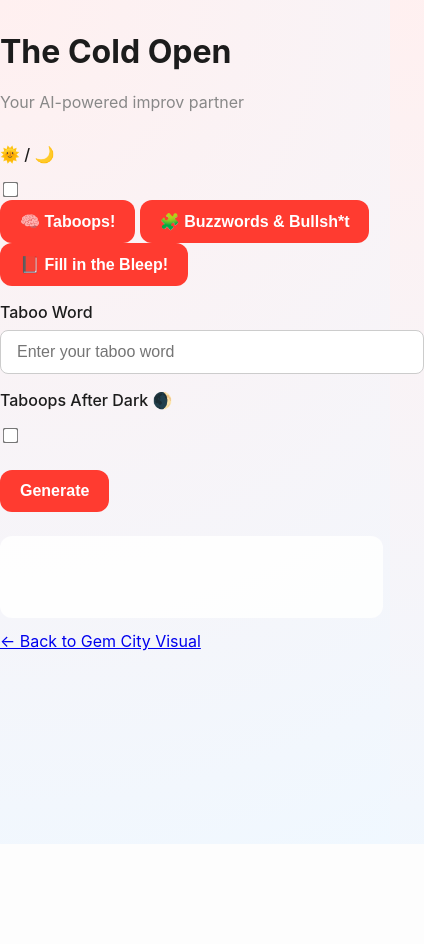
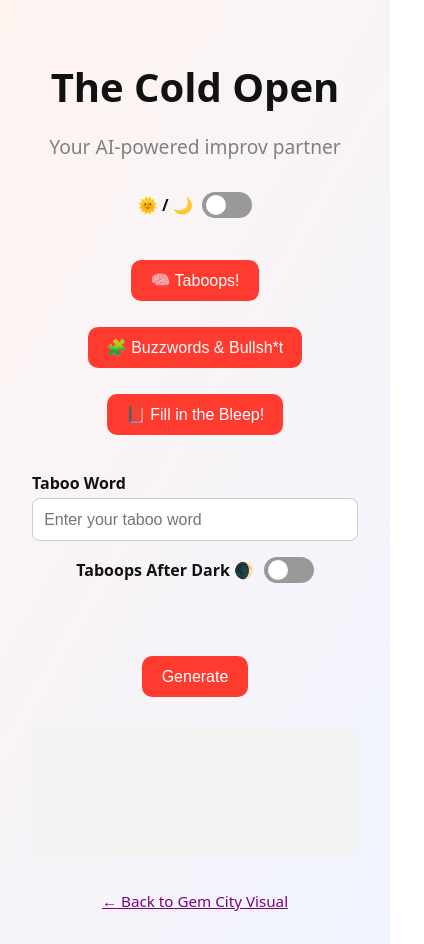
Before and after one commit to budurka/the-cold-open, a plain HTML site: page index.html in a window 390 px wide. Both pictures are taken after a click on the button "🧠 Taboops!". Shown: the whole page, 424 px wide, since content can reach past the window. Before the commit the page ends 844 px from the top, so only its background shows below. Drawn offline with Linux system fonts and the light colour scheme.

Commit message:
Update styles.css

```diff
--- a/styles.css
+++ b/styles.css
@@ -1,169 +1,213 @@
 :root {
-  --font-body: 'Inter', sans-serif;
-  --color-bg-light: #fdfdfd;
-  --color-bg-dark: #121212;
-  --color-fg-light: #1c1c1c;
-  --color-fg-dark: #eaeaea;
-  --color-accent: #ff3b30;
-  --color-subtle: #888;
-  --color-card: #ffffffdd;
-  --transition: 0.3s ease;
+  --bg-light: #fdfcfa;
+  --bg-dark: #1e1e1e;
+  --text-light: #111;
+  --text-dark: #f4f4f4;
+  --primary: #ff3b30;
+  --border: #ccc;
+  --highlight: #ffd700;
+  --font-main: system-ui, sans-serif;
 }
 
-[data-theme='dark'] {
-  --color-bg: var(--color-bg-dark);
-  --color-fg: var(--color-fg-dark);
-  --color-card: #1e1e1edd;
+html[data-theme="light"] {
+  --bg: var(--bg-light);
+  --text: var(--text-light);
 }
 
-[data-theme='light'] {
-  --color-bg: var(--color-bg-light);
-  --color-fg: var(--color-fg-light);
-  --color-card: #ffffffdd;
+html[data-theme="dark"] {
+  --bg: var(--bg-dark);
+  --text: var(--text-dark);
 }
 
 body {
   margin: 0;
-  font-family: var(--font-body);
-  background: radial-gradient(circle at top left, #fff0f0, #f0f8ff);
-  color: var(--color-fg);
-  background-color: var(--color-bg);
+  padding: 2rem;
+  background: linear-gradient(120deg, #fff4f0, #f0f4ff);
+  font-family: var(--font-main);
+  color: var(--text);
+  transition: background 0.4s ease, color 0.4s ease;
+}
+
+.container {
+  max-width: 700px;
+  margin: 0 auto;
+  text-align: center;
+}
+
+h1 {
+  font-size: 2.5rem;
+  font-weight: 700;
+  margin-bottom: 0.3rem;
+}
+
+.subtitle {
+  font-size: 1.2rem;
+  color: gray;
+  margin-bottom: 2rem;
+}
+
+.theme-toggle {
+  display: flex;
+  align-items: center;
+  justify-content: center;
+  gap: 0.6rem;
+  margin-bottom: 2rem;
+}
+
+/* Theme toggle switch */
+.switch {
+  position: relative;
+  display: inline-block;
+  width: 50px;
+  height: 26px;
+}
+
+.switch input {
+  opacity: 0;
+  width: 0;
+  height: 0;
+}
+
+.slider {
+  position: absolute;
+  top: 0;
+  left: 0;
+  right: 0;
+  bottom: 0;
+  background-color: #999;
+  border-radius: 26px;
+  transition: 0.3s;
+  cursor: pointer;
+}
+
+.slider:before {
+  position: absolute;
+  content: "";
+  height: 20px;
+  width: 20px;
+  left: 4px;
+  bottom: 3px;
+  background-color: white;
+  border-radius: 50%;
+  transition: 0.3s;
+}
+
+input:checked + .slider {
+  background-color: var(--primary);
+}
+
+input:checked + .slider:before {
+  transform: translateX(24px);
+}
+
+/* Buttons */
+button {
+  background-color: var(--primary);
+  color: white;
+  border: none;
+  padding: 0.7rem 1.2rem;
+  margin: 0.3rem;
+  font-size: 1rem;
+  border-radius: 10px;
+  cursor: pointer;
+  transition: background-color 0.2s ease;
+}
+
+button:hover {
+  background-color: #e22b20;
+}
+
+button:disabled {
+  opacity: 0.6;
+  cursor: not-allowed;
+}
+
+.format-buttons {
+  display: flex;
+  flex-wrap: wrap;
+  justify-content: center;
+  gap: 1rem;
+  margin-bottom: 2rem;
+}
+
+/* Input fields */
+.fields-container {
   display: flex;
   flex-direction: column;
   align-items: center;
-  min-height: 100vh;
-  transition: background-color var(--transition), color var(--transition);
-}
-
-h1 {
-  margin-top: 2rem;
-  font-size: 2.5rem;
-  font-weight: 700;
-}
-
-p {
-  font-size: 1rem;
-  color: var(--color-subtle);
+  gap: 1.2rem;
   margin-bottom: 2rem;
 }
 
-.button-group {
-  display: flex;
-  gap: 1rem;
-  margin-bottom: 1.5rem;
-  flex-wrap: wrap;
-  justify-content: center;
+.field-group,
+.input-panel {
+  width: 100%;
+  max-width: 450px;
+  text-align: left;
 }
 
-button,
-.format-button {
-  background-color: var(--color-accent);
-  color: white;
-  border: none;
-  padding: 0.75rem 1.25rem;
-  font-size: 1rem;
+label {
+  display: block;
+  margin-bottom: 0.3rem;
   font-weight: 600;
-  border-radius: 0.75rem;
-  cursor: pointer;
-  transition: transform 0.15s ease, background-color 0.3s ease;
-}
-
-button:hover,
-.format-button:hover {
-  transform: translateY(-2px);
-  background-color: #e63228;
-}
-
-button:active,
-.format-button:active {
-  transform: scale(0.98);
-}
-
-.format-button.active {
-  box-shadow: 0 0 0 2px white, 0 0 0 4px var(--color-accent);
 }
 
 input[type="text"] {
-  padding: 0.75rem 1rem;
-  border-radius: 0.5rem;
-  border: 1px solid #ccc;
+  width: 100%;
+  padding: 0.7rem;
   font-size: 1rem;
-  width: 100%;
-  max-width: 400px;
-  margin-top: 0.5rem;
-  transition: border-color var(--transition);
+  border: 1px solid var(--border);
+  border-radius: 8px;
+  background: white;
+  box-sizing: border-box;
 }
 
-input[type="text"]:focus {
-  border-color: var(--color-accent);
-  outline: none;
-}
-
-label {
-  margin-top: 1rem;
-  display: block;
-  font-weight: 500;
-}
-
-#fields-container {
-  margin-bottom: 1.5rem;
-  text-align: left;
-}
-
-#result {
-  width: 90%;
-  max-width: 700px;
-  margin-top: 1.5rem;
-  padding: 1rem;
-  border-radius: 0.75rem;
-  background-color: var(--color-card);
-  color: var(--color-fg);
-  white-space: pre-wrap;
-  min-height: 50px;
-  transition: background-color var(--transition), color var(--transition);
-}
-
-.copy-button {
-  margin-top: 1.25rem;
-  background-color: var(--color-accent);
-  color: white;
-  padding: 0.75rem 1.5rem;
-  border-radius: 0.75rem;
-  font-size: 1rem;
-  font-weight: 600;
-  cursor: pointer;
-  border: none;
-  transition: transform 0.15s ease;
-}
-
-.copy-button:hover {
-  transform: translateY(-2px);
-}
-
-#theme-container {
-  margin: 1rem 0;
+.checkbox-group {
   display: flex;
   align-items: center;
   gap: 0.5rem;
+  margin-top: 0.5rem;
 }
 
-input[type="checkbox"] {
-  transform: scale(1.2);
-  cursor: pointer;
+.generate-wrapper {
+  margin-bottom: 1.5rem;
 }
 
-.after-dark {
-  margin-top: 0.5rem;
-  font-size: 0.9rem;
+.result {
+  background: #f3f3f3;
+  padding: 1rem;
+  border-radius: 10px;
+  text-align: left;
+  min-height: 100px;
+  white-space: pre-wrap;
+  margin: 1rem auto;
+  max-width: 600px;
+  overflow-x: auto;
+  font-family: monospace;
+  font-size: 1rem;
+  color: var(--text);
 }
 
-@media (max-width: 600px) {
-  h1 {
-    font-size: 2rem;
-  }
+/* Spinner */
+.spinner {
+  margin: 1rem;
+  font-size: 1.1rem;
+}
 
-  .button-group {
-    flex-direction: column;
-    align-items: center;
-  }
+/* Copy button */
+.button.small {
+  font-size: 0.9rem;
+  padding: 0.5rem 1rem;
+  margin-top: 1rem;
 }
+
+/* Footer link */
+.footer {
+  margin-top: 2rem;
+}
+
+.footer-link {
+  color: purple;
+  text-decoration: underline;
+  font-size: 0.95rem;
+}
```
